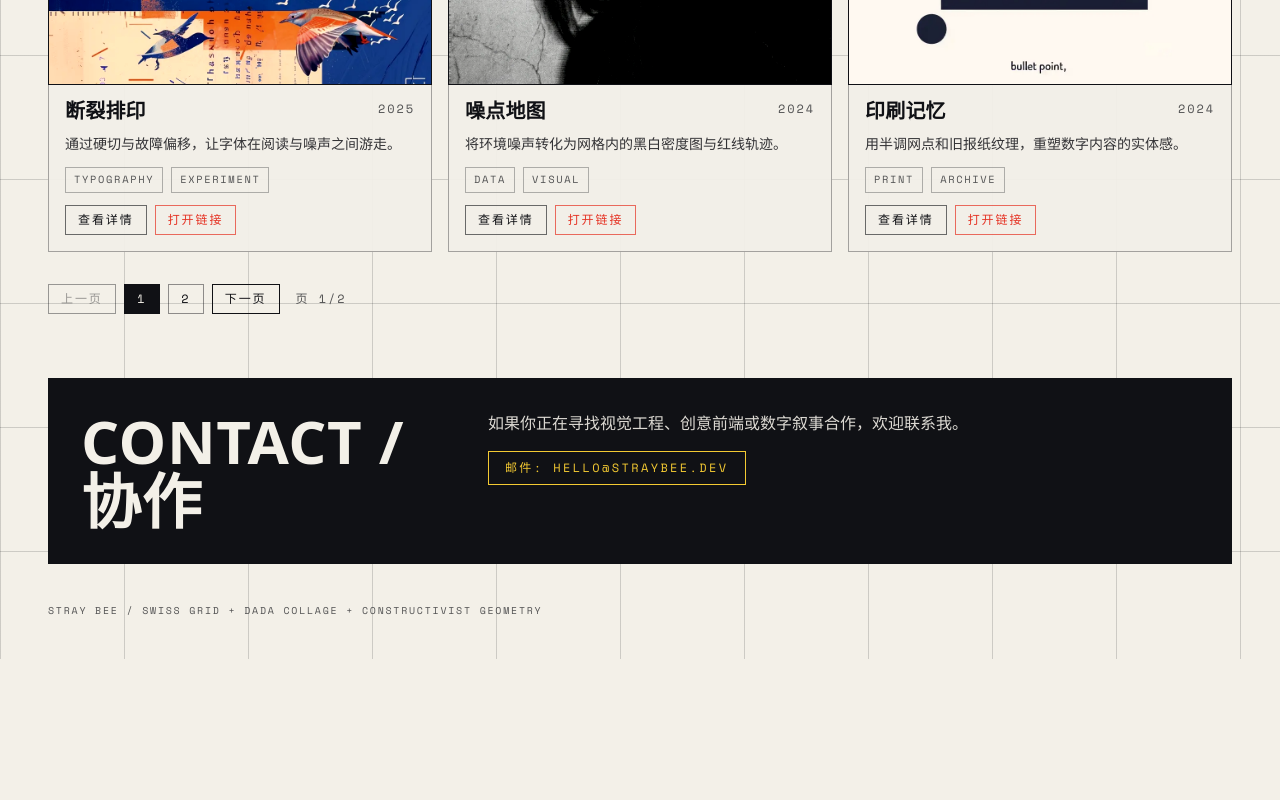
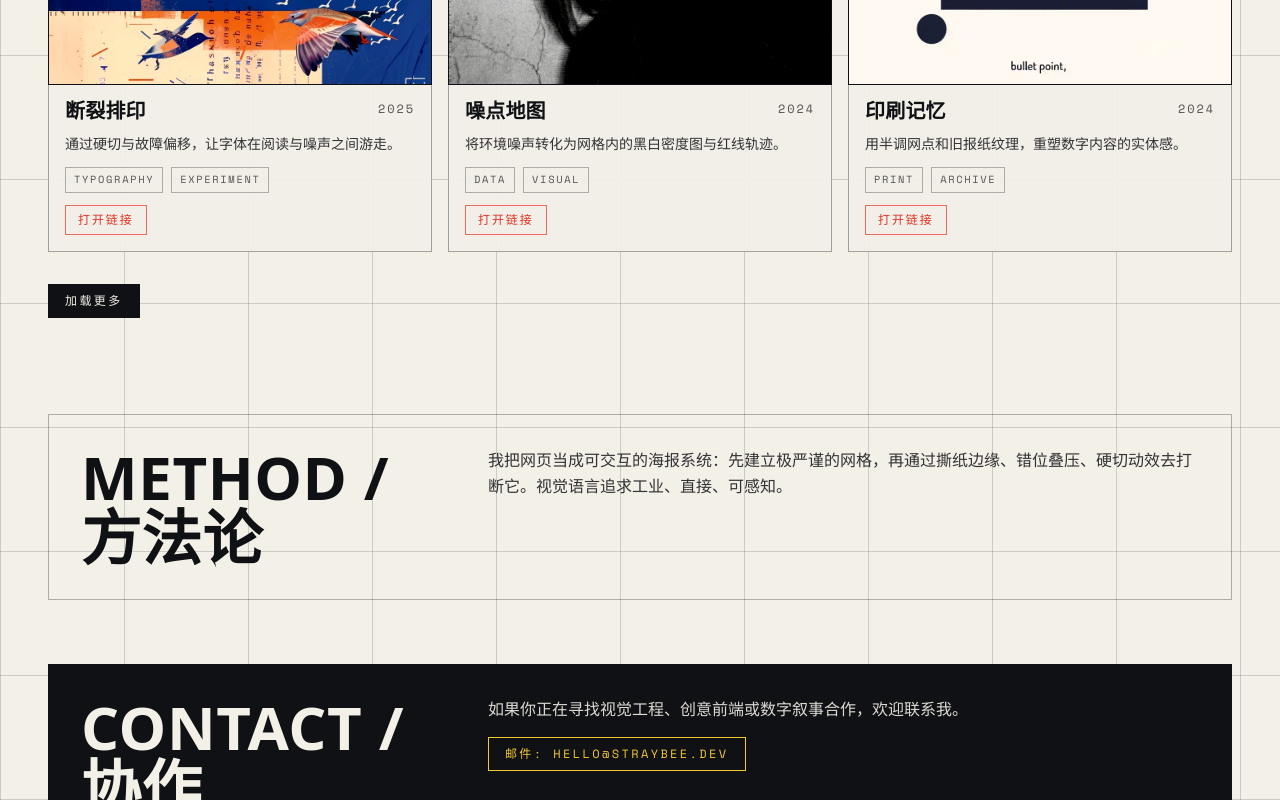
Before and after one commit to DARKEVEA/straybee_site, a Next.js app: page /zh in a window 1280 px wide. Shown: the part 2177-2977 px from the top of the page. Before the commit the page ends 2836 px from the top, so only its background shows below. Built offline with nearby package versions, Linux system fonts and the light colour scheme.

Commit message:
Revert "add simple interface"
This reverts commit c8f634e5fe4193bdff2515fba6a2d131fd477253.

```diff
--- a/app/[locale]/page.tsx
+++ b/app/[locale]/page.tsx
@@ -77,6 +77,13 @@ export default async function LocalePage({ params }: LocalePageProps) {
 
         <WorksWall locale={locale} works={works} labels={dictionary.works} />
 
+        <section id="method" className="mt-24 grid gap-6 border border-industrial/30 bg-paper/88 p-6 md:grid-cols-[0.7fr_1.3fr] md:p-8">
+          <h2 className="poster-heading text-4xl uppercase leading-none text-industrial md:text-6xl">
+            {dictionary.method.title}
+          </h2>
+          <p className="max-w-3xl text-base leading-relaxed text-industrial/85">{dictionary.method.body}</p>
+        </section>
+
         <section id="contact" className="mt-16 mb-10 grid gap-6 border border-industrial/30 bg-industrial p-6 text-paper md:grid-cols-[0.7fr_1.3fr] md:p-8">
           <h2 className="poster-heading text-4xl uppercase leading-none text-paper md:text-6xl">{dictionary.contact.title}</h2>
           <div className="space-y-4">
--- a/app/globals.css
+++ b/app/globals.css
@@ -120,7 +120,6 @@ a {
   position: fixed;
   left: -100px;
   top: -100px;
-  transform: translate(-50%, -50%);
   width: 28px;
   height: 28px;
   z-index: 9999;
@@ -161,8 +160,7 @@ a {
     opacity: 0.9;
   }
 
-  .cursor-enabled,
-  .cursor-enabled * {
+  .cursor-enabled {
     cursor: none;
   }
 }
--- a/components/crosshair-cursor.tsx
+++ b/components/crosshair-cursor.tsx
@@ -60,7 +60,7 @@ export const CrosshairCursor = () => {
     <div
       aria-hidden
       className="crosshair-cursor"
-      style={{ left: `${position.x}px`, top: `${position.y}px` }}
+      style={{ transform: `translate3d(${position.x}px, ${position.y}px, 0)` }}
     >
       <span className="crosshair-line crosshair-line-x" />
       <span className="crosshair-line crosshair-line-y" />
--- a/components/works-wall.tsx
+++ b/components/works-wall.tsx
@@ -33,15 +33,8 @@ type RandomBar = {
   opacity: number;
 };
 
-type WorksWallUiText = {
-  previous: string;
-  next: string;
-  page: string;
-  details: string;
-  close: string;
-};
-
-const pageSize = 6;
+const baseVisibleCount = 6;
+const loadMoreStep = 3;
 const fallbackPalette = ["rgb(229 49 34)", "rgb(243 201 50)", "rgb(20 214 255)", "rgb(253 88 152)"];
 
 const getSaturation = (r: number, g: number, b: number): number => {
@@ -169,11 +162,9 @@ type WorkCardProps = {
   locale: Locale;
   work: WorkEntry;
   openLabel: string;
-  detailsLabel: string;
-  onOpen: (work: WorkEntry) => void;
 };
 
-const WorkCard = ({ locale, work, openLabel, detailsLabel, onOpen }: WorkCardProps) => {
+const WorkCard = ({ locale, work, openLabel }: WorkCardProps) => {
   const [isActive, setIsActive] = useState(false);
   const [palette, setPalette] = useState<string[]>(fallbackPalette);
   const [bars, setBars] = useState<RandomBar[]>([]);
@@ -201,28 +192,13 @@ const WorkCard = ({ locale, work, openLabel, detailsLabel, onOpen }: WorkCardPro
     setIsActive(false);
   };
 
-  const openDetails = () => {
-    onOpen(work);
-  };
-
   return (
     <article
       className={clsx("work-card hard-cut", isActive && "work-card-active")}
       onPointerEnter={activate}
       onPointerLeave={deactivate}
     >
-      <div
-        className="relative aspect-[4/5] cursor-pointer overflow-hidden border border-industrial/35 bg-industrial"
-        onClick={openDetails}
-        onKeyDown={(event) => {
-          if (event.key === "Enter" || event.key === " ") {
-            event.preventDefault();
-            openDetails();
-          }
-        }}
-        role="button"
-        tabIndex={0}
-      >
+      <div className="relative aspect-[4/5] overflow-hidden border border-industrial/35 bg-industrial">
         <Image
           src={work.cover}
           alt={work.title[locale]}
@@ -265,14 +241,6 @@ const WorkCard = ({ locale, work, openLabel, detailsLabel, onOpen }: WorkCardPro
             </span>
           ))}
         </div>
-        <div className="flex flex-wrap gap-2">
-          <button
-            type="button"
-            onClick={openDetails}
-            className="inline-flex items-center border border-industrial/60 px-3 py-1.5 font-mono text-xs uppercase tracking-[0.16em] text-industrial hard-cut hover:bg-industrial hover:text-paper"
-          >
-            {detailsLabel}
-          </button>
         {work.links[0] ? (
           <a
             href={work.links[0].url}
@@ -284,7 +252,6 @@ const WorkCard = ({ locale, work, openLabel, detailsLabel, onOpen }: WorkCardPro
           </a>
         ) : null}
       </div>
-      </div>
     </article>
   );
 };
@@ -292,25 +259,7 @@ const WorkCard = ({ locale, work, openLabel, detailsLabel, onOpen }: WorkCardPro
 export const WorksWall = ({ locale, works, labels }: WorksWallProps) => {
   const [activeTag, setActiveTag] = useState("all");
   const [activeYear, setActiveYear] = useState("all");
-  const [currentPage, setCurrentPage] = useState(1);
-  const [selectedWork, setSelectedWork] = useState<WorkEntry | null>(null);
-
-  const uiText: WorksWallUiText =
-    locale === "zh"
-      ? {
-          previous: "上一页",
-          next: "下一页",
-          page: "页",
-          details: "查看详情",
-          close: "关闭"
-        }
-      : {
-          previous: "Previous",
-          next: "Next",
-          page: "Page",
-          details: "Details",
-          close: "Close"
-        };
+  const [visibleCount, setVisibleCount] = useState(baseVisibleCount);
 
   const tags = useMemo(() => {
     return Array.from(new Set(works.flatMap((work) => work.tags))).sort();
@@ -328,47 +277,18 @@ export const WorksWall = ({ locale, works, labels }: WorksWallProps) => {
     });
   }, [activeTag, activeYear, works]);
 
-  const totalPages = Math.max(1, Math.ceil(filteredWorks.length / pageSize));
-  const start = (currentPage - 1) * pageSize;
-  const visibleWorks = filteredWorks.slice(start, start + pageSize);
-  const pageNumbers = Array.from({ length: totalPages }, (_, index) => index + 1);
+  const visibleWorks = filteredWorks.slice(0, visibleCount);
+  const canLoadMore = visibleCount < filteredWorks.length;
 
   const handleTagChange = (nextTag: string) => {
     setActiveTag(nextTag);
-    setCurrentPage(1);
+    setVisibleCount(baseVisibleCount);
   };
 
   const handleYearChange = (nextYear: string) => {
     setActiveYear(nextYear);
-    setCurrentPage(1);
+    setVisibleCount(baseVisibleCount);
   };
-
-  useEffect(() => {
-    if (currentPage > totalPages) {
-      setCurrentPage(totalPages);
-    }
-  }, [currentPage, totalPages]);
-
-  useEffect(() => {
-    if (!selectedWork) {
-      return;
-    }
-
-    const previousOverflow = document.body.style.overflow;
-    const handleKeyDown = (event: KeyboardEvent) => {
-      if (event.key === "Escape") {
-        setSelectedWork(null);
-      }
-    };
-
-    document.body.style.overflow = "hidden";
-    window.addEventListener("keydown", handleKeyDown);
-
-    return () => {
-      document.body.style.overflow = previousOverflow;
-      window.removeEventListener("keydown", handleKeyDown);
-    };
-  }, [selectedWork]);
 
   return (
     <section id="works" className="mt-24 space-y-8">
@@ -426,123 +346,19 @@ export const WorksWall = ({ locale, works, labels }: WorksWallProps) => {
               locale={locale}
               work={work}
               openLabel={labels.open}
-              detailsLabel={uiText.details}
-              onOpen={setSelectedWork}
             />
           ))}
         </div>
       )}
 
-      {totalPages > 1 ? (
-        <nav aria-label={locale === "zh" ? "作品分页" : "Works pagination"} className="flex flex-wrap items-center gap-2">
+      {canLoadMore ? (
         <button
           type="button"
-            onClick={() => setCurrentPage((value) => Math.max(1, value - 1))}
-            disabled={currentPage === 1}
-            className="inline-flex border border-industrial px-3 py-1.5 font-mono text-xs uppercase tracking-[0.16em] text-industrial hard-cut enabled:hover:bg-industrial enabled:hover:text-paper disabled:cursor-not-allowed disabled:opacity-40"
+          onClick={() => setVisibleCount((count) => count + loadMoreStep)}
+          className="inline-flex border border-industrial bg-industrial px-4 py-2 font-mono text-xs uppercase tracking-[0.2em] text-paper hard-cut hover:bg-redline hover:border-redline"
         >
-            {uiText.previous}
+          {labels.loadMore}
         </button>
-
-          {pageNumbers.map((pageNumber) => (
-            <button
-              key={pageNumber}
-              type="button"
-              onClick={() => setCurrentPage(pageNumber)}
-              aria-current={pageNumber === currentPage ? "page" : undefined}
-              className={clsx(
-                "inline-flex min-w-9 items-center justify-center border px-3 py-1.5 font-mono text-xs uppercase tracking-[0.16em] hard-cut",
-                pageNumber === currentPage
-                  ? "border-industrial bg-industrial text-paper"
-                  : "border-industrial/45 text-industrial hover:border-industrial hover:bg-paper/70"
-              )}
-            >
-              {pageNumber}
-            </button>
-          ))}
-
-          <button
-            type="button"
-            onClick={() => setCurrentPage((value) => Math.min(totalPages, value + 1))}
-            disabled={currentPage === totalPages}
-            className="inline-flex border border-industrial px-3 py-1.5 font-mono text-xs uppercase tracking-[0.16em] text-industrial hard-cut enabled:hover:bg-industrial enabled:hover:text-paper disabled:cursor-not-allowed disabled:opacity-40"
-          >
-            {uiText.next}
-          </button>
-          <p className="ml-2 font-mono text-xs uppercase tracking-[0.16em] text-industrial/70">
-            {uiText.page} {currentPage}/{totalPages}
-          </p>
-        </nav>
-      ) : null}
-
-      {selectedWork ? (
-        <div
-          className="fixed inset-0 z-[120] flex items-center justify-center bg-industrial/85 p-4"
-          onClick={() => setSelectedWork(null)}
-        >
-          <article
-            className="max-h-[92vh] w-full max-w-5xl overflow-y-auto border border-paper/30 bg-paper"
-            onClick={(event) => event.stopPropagation()}
-          >
-            <header className="flex items-center justify-between border-b border-industrial/20 px-4 py-3 md:px-6">
-              <h3 className="poster-heading text-xl uppercase leading-none text-industrial md:text-2xl">
-                {selectedWork.title[locale]}
-              </h3>
-              <button
-                type="button"
-                onClick={() => setSelectedWork(null)}
-                className="inline-flex border border-industrial px-3 py-1.5 font-mono text-xs uppercase tracking-[0.16em] text-industrial hard-cut hover:bg-industrial hover:text-paper"
-              >
-                {uiText.close}
-              </button>
-            </header>
-
-            <div className="grid gap-0 lg:grid-cols-[1.08fr_0.92fr]">
-              <div className="relative aspect-[4/5] border-b border-industrial/20 bg-industrial lg:border-b-0 lg:border-r">
-                <Image
-                  src={selectedWork.cover}
-                  alt={selectedWork.title[locale]}
-                  fill
-                  sizes="(max-width: 1024px) 100vw, 58vw"
-                  className="object-cover"
-                />
-              </div>
-
-              <div className="space-y-5 p-4 md:p-6">
-                <p className="font-mono text-xs uppercase tracking-[0.18em] text-industrial/70">{selectedWork.year}</p>
-                <p className="text-base leading-relaxed text-industrial/85">{selectedWork.summary[locale]}</p>
-                {selectedWork.body ? (
-                  <p className="text-sm leading-relaxed text-industrial/80">{selectedWork.body}</p>
-                ) : null}
-                <div className="flex flex-wrap gap-2">
-                  {selectedWork.tags.map((tag) => (
-                    <span
-                      key={`${selectedWork.id}-modal-${tag}`}
-                      className="border border-industrial/35 px-2 py-1 font-mono text-[0.65rem] uppercase tracking-[0.16em] text-industrial/70"
-                    >
-                      {tag}
-                    </span>
-                  ))}
-                </div>
-                {selectedWork.links.length > 0 ? (
-                  <div className="flex flex-wrap gap-2">
-                    {selectedWork.links.map((link) => (
-                      <a
-                        key={`${selectedWork.id}-${link.url}`}
-                        href={link.url}
-                        target="_blank"
-                        rel="noreferrer"
-                        className="inline-flex items-center border border-redline/70 px-3 py-1.5 font-mono text-xs uppercase tracking-[0.16em] text-redline hard-cut hover:bg-redline hover:text-paper"
-                      >
-                        {link.label[locale]}
-                      </a>
-                    ))}
-                  </div>
-                ) : null}
-              </div>
-            </div>
-          </article>
-        </div>
       ) : null}
     </section>
   );
--- a/content/works/collage-protocol.mdx
+++ b/content/works/collage-protocol.mdx
@@ -5,9 +5,9 @@ year: 2022
 tags:
   - collage
   - editorial
-cover: /images/works/Image-1773061317313.webp
+cover: /images/works/Image-1773061317313.png
 gallery:
-  - /images/works/Image-1773061317313.webp
+  - /images/works/Image-1773061317313.png
 title:
   zh: 拼贴协议
   en: Collage Protocol
@@ -19,7 +19,7 @@ links:
   - label:
       zh: 项目链接
       en: Project Link
-    url: https://example.com/Image-1773061317313
+    url: https://example.com/collage-protocol
 ---
 
 Editorial collage grammar mapped to modern responsive layouts.
--- a/content/works/kinetic-banner.mdx
+++ b/content/works/kinetic-banner.mdx
@@ -5,9 +5,9 @@ year: 2023
 tags:
   - motion
   - web
-cover: /images/works/Image-1772329172581.webp
+cover: /images/works/Image-1772329172581.png
 gallery:
-  - /images/works/Image-1772329172581.webp
+  - /images/works/Image-1772329172581.png
 title:
   zh: 动态横幅实验
   en: Kinetic Banner
@@ -19,7 +19,7 @@ links:
   - label:
       zh: 动效演示
       en: Motion Demo
-    url: https://example.com/Image-1772329172581
+    url: https://example.com/kinetic-banner
 ---
 
 Hard-cut transitions as a stylistic and narrative device.
--- a/content/works/red-thread.mdx
+++ b/content/works/red-thread.mdx
@@ -5,9 +5,9 @@ year: 2023
 tags:
   - story
   - interaction
-cover: /images/works/Image-1773755555330.webp
+cover: /images/works/Image-1773755555330.png
 gallery:
-  - /images/works/Image-1773755555330.webp
+  - /images/works/Image-1773755555330.png
 title:
   zh: 红线叙事
   en: Red Thread
@@ -19,7 +19,7 @@ links:
   - label:
       zh: 阅读案例
       en: Read Case
-    url: https://example.com/Image-1773755555330
+    url: https://example.com/red-thread
 ---
 
 Narrative pacing controlled by a single geometric gesture.
--- a/lib/i18n.ts
+++ b/lib/i18n.ts
@@ -29,6 +29,10 @@ type Dictionary = {
     loadMore: string;
     empty: string;
     open: string;
+  };
+  method: {
+    title: string;
+    body: string;
   };
   contact: {
     title: string;
@@ -63,6 +67,11 @@ const dictionaries: Record<Locale, Dictionary> = {
       empty: "没有匹配的作品，请调整筛选。",
       open: "打开链接"
     },
+    method: {
+      title: "METHOD / 方法论",
+      body:
+        "我把网页当成可交互的海报系统：先建立极严谨的网格，再通过撕纸边缘、错位叠压、硬切动效去打断它。视觉语言追求工业、直接、可感知。"
+    },
     contact: {
       title: "CONTACT / 协作",
       body: "如果你正在寻找视觉工程、创意前端或数字叙事合作，欢迎联系我。",
@@ -94,6 +103,11 @@ const dictionaries: Record<Locale, Dictionary> = {
       empty: "No works match these filters.",
       open: "Open link"
     },
+    method: {
+      title: "METHOD",
+      body:
+        "I treat the site as a programmable poster: strict base grid first, then controlled disruptions using torn-paper edges, layered offsets, and hard-cut motion. Industrial, direct, legible."
+    },
     contact: {
       title: "CONTACT",
       body: "Open to collaborations in visual engineering, creative frontend, and digital storytelling.",
```
Lines whose indentation alone changed are shown as unchanged.
